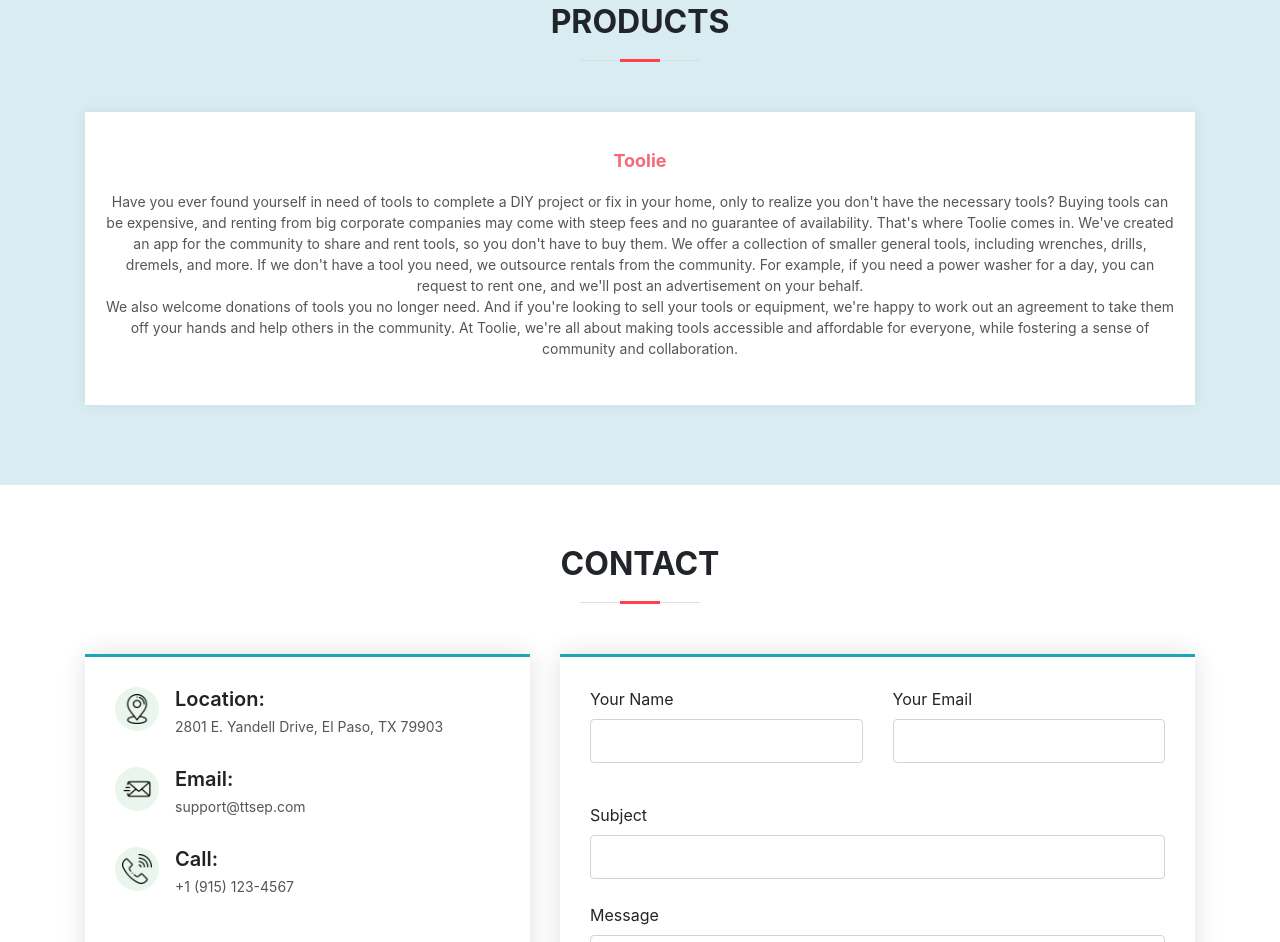
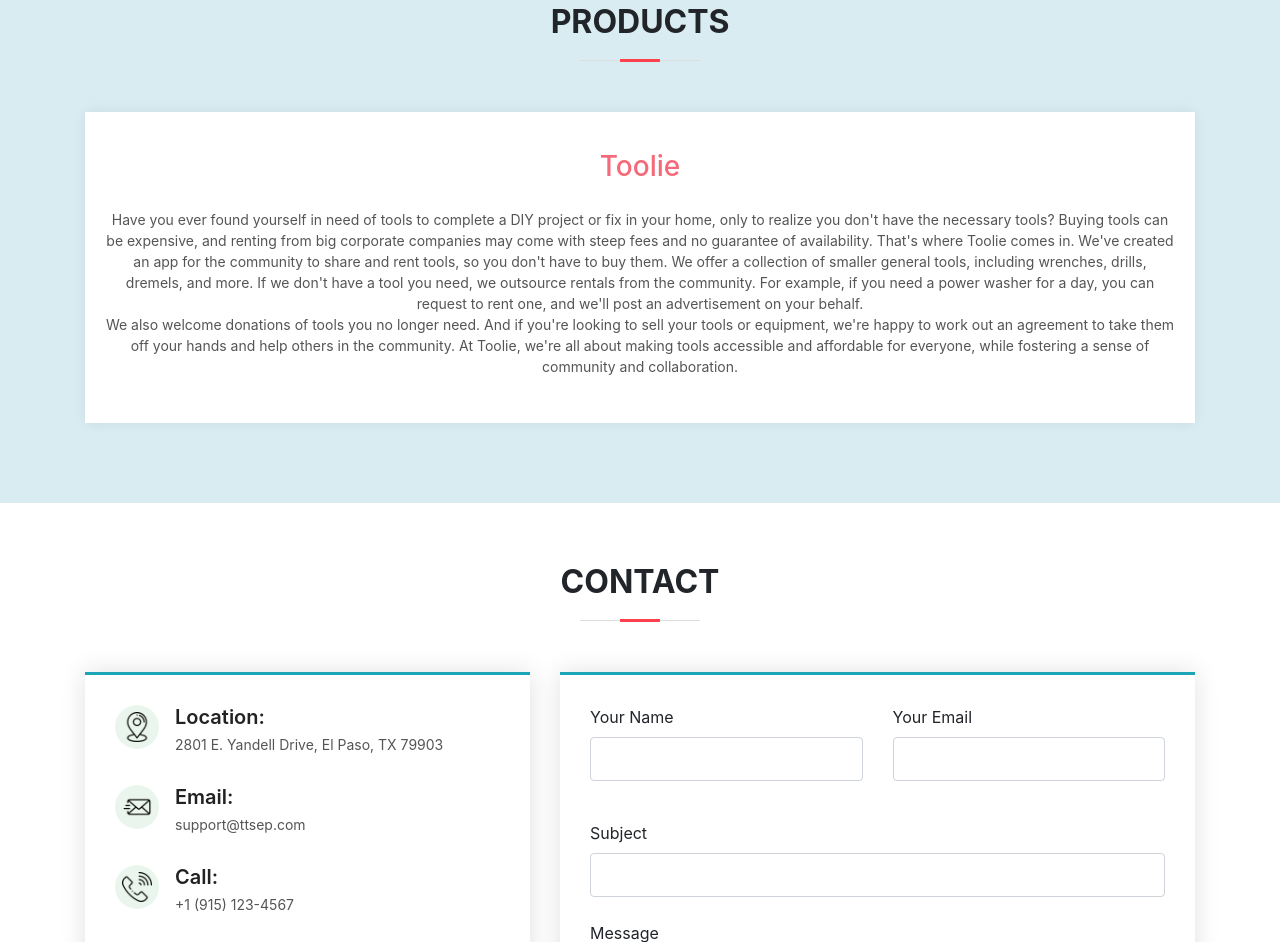
Before and after one commit to alans200/TejanoTechWebsite, a website: page index.html in a window 1280 px wide. Shown: the part 2127-3069 px from the top of the page. Drawn offline with Linux system fonts and the light colour scheme; grey boxes are pictures that could not be loaded.

Commit message:
Changed Toolie link size

```diff
--- a/index.html
+++ b/index.html
@@ -147,7 +147,7 @@
           <div class="col-lg d-flex justify-content-center">
             <div class="member">
 
-              <h4><a class="nav-link scrollto active" style="color: #f46a79;" href="#home">Toolie</a></h4>
+              <h3><a class="nav-link scrollto active" style="color: #f46a79;" href="http://localhost:80">Toolie</a></h3>
               <p>
                   Have you ever found yourself in need of tools to complete a DIY project or fix in your home, only to realize you don't have the necessary tools?
                   Buying tools can be expensive, and renting from big corporate companies may come with steep fees and no guarantee of availability.
```
